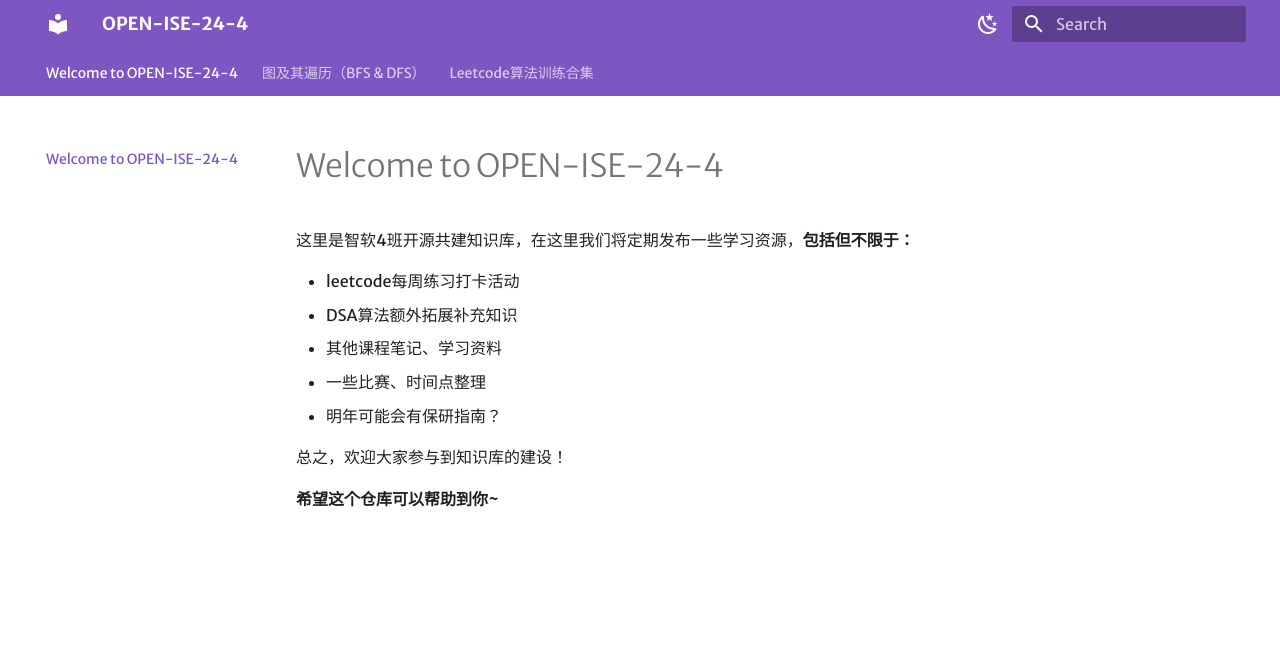
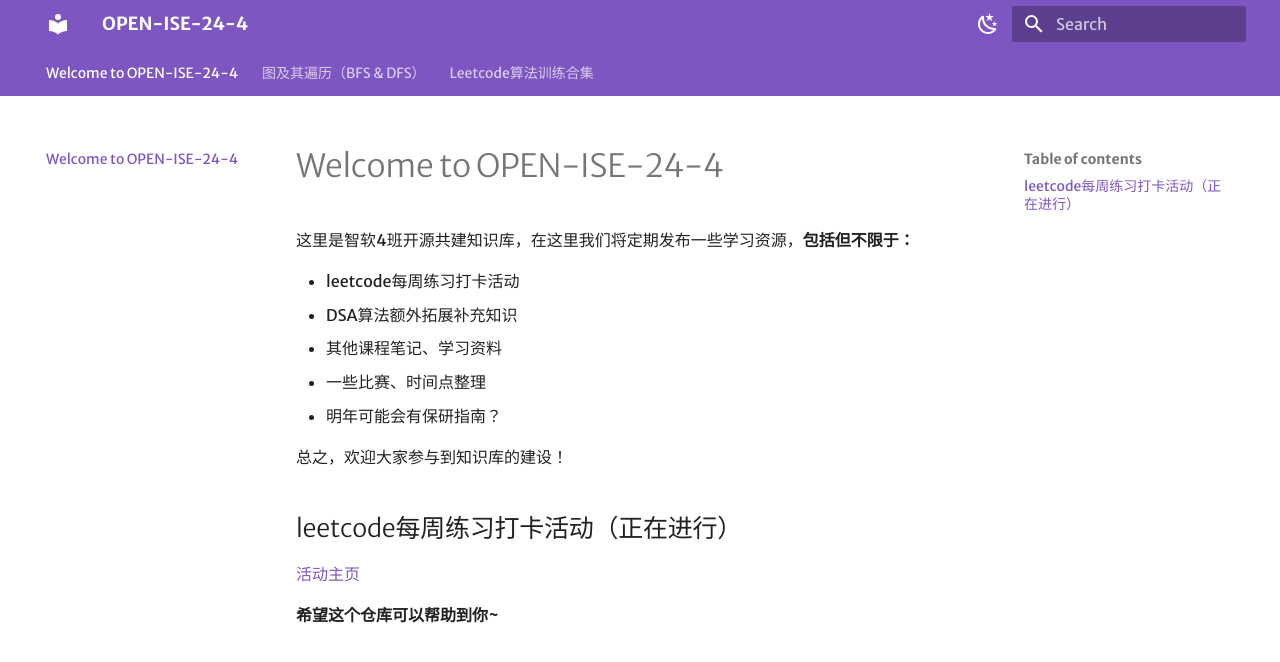
Before and after one commit to MaxizYB/NJU-ISE-24, an MkDocs documentation site: the page built from docs/index.md, in a window 1280 px wide. Shown: the top 662 px of the page. Built offline with MkDocs 1.6.1 and Material for MkDocs 9.7.7, drawn with Linux system fonts in a browser that asks for light colours; comment, search, counter and statistics services are not loaded.

Commit message:
first task

```diff
--- a/docs/index.md
+++ b/docs/index.md
@@ -10,4 +10,8 @@
 
 总之，欢迎大家参与到知识库的建设！
 
+## leetcode每周练习打卡活动（正在进行）
+
+[活动主页](https://maxizyb.github.io/NJU-ISE-24/lc-overview/)
+
 **希望这个仓库可以帮助到你~**
```
Also changed, not shown: docs/lc-bfs-dfs.md (+2 -0 lines), docs/lc-overview.md (+3 -0 lines).
